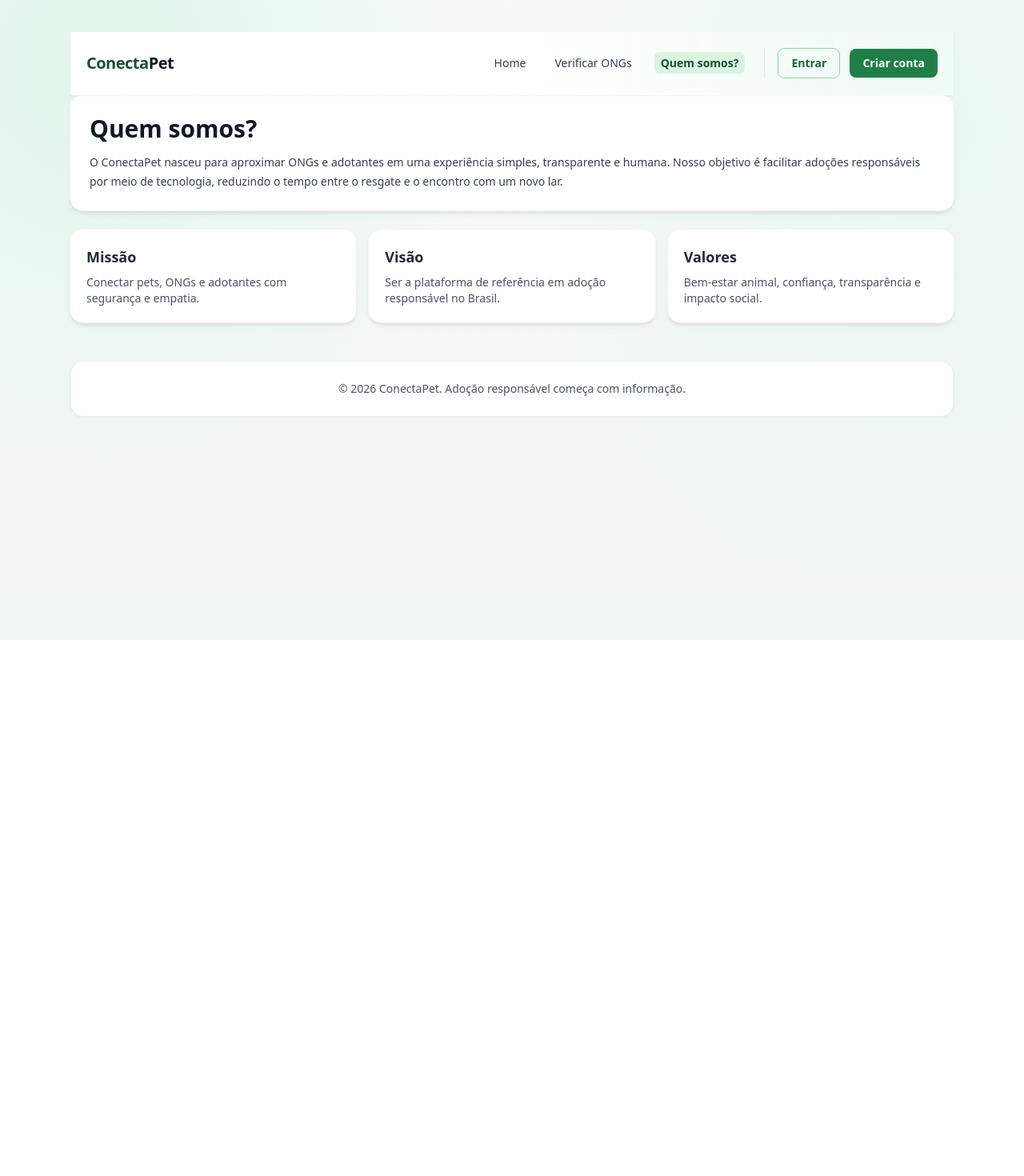
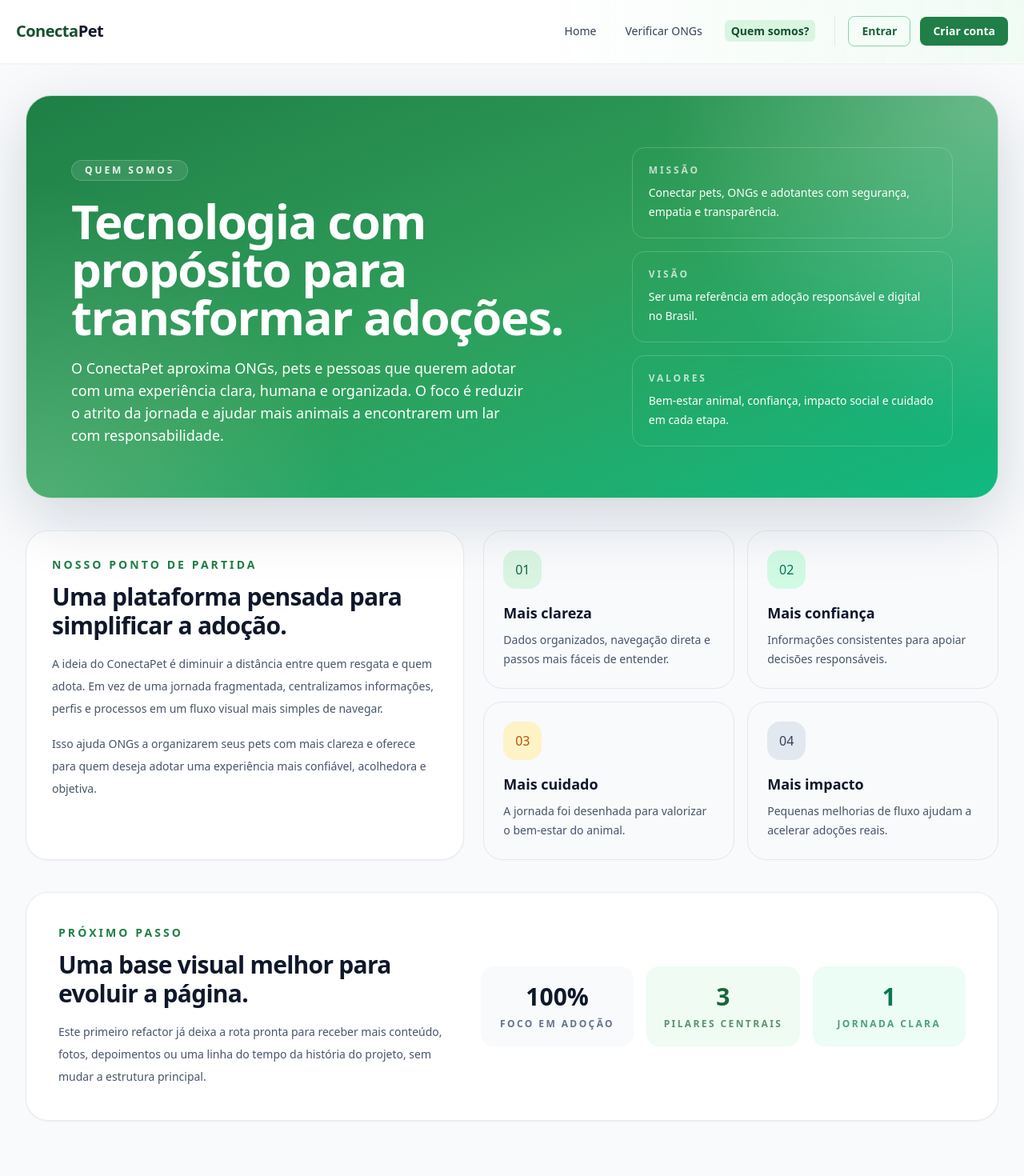
Before and after one commit to PauloHenriqueJunio/conectapet, a Next.js app in the folder frontend/: page /quem-somos in a window 1280 px wide. Shown: the top 1470 px of the page at 80% size. Before the commit the page ends 800 px from the top, so only its background shows below. Built offline with nearby package versions, Linux system fonts and the light colour scheme; no server answers.

Commit message:
refactor: redesign all layout page quem-somos and add layout and footer default

```diff
--- /dev/null
+++ b/frontend/src/app/(public)/quem-somos/layout.tsx
@@ -0,0 +1,15 @@
+import { ReactNode } from "react";
+import { SiteFooter } from "@/components/layout/SiteFooter";
+import { SiteHeader } from "@/components/layout/SiteHeader";
+
+export default function QuemSomosLayout({ children }: { children: ReactNode }) {
+  return (
+    <div className="flex min-h-screen flex-col bg-slate-50">
+      <SiteHeader page="quem-somos" variant="public" />
+
+      <main className="flex-1">{children}</main>
+
+      <SiteFooter />
+    </div>
+  );
+}
--- a/frontend/src/app/(public)/quem-somos/page.tsx
+++ b/frontend/src/app/(public)/quem-somos/page.tsx
@@ -1,43 +1,166 @@
-import { SiteFooter } from "@/components/layout/SiteFooter";
-import { SiteHeader } from "@/components/layout/SiteHeader";
-
 export default function QuemSomosPage() {
   return (
-    <main className="mx-auto max-w-6xl px-6 py-10">
-      <SiteHeader page="quem-somos" />
+    <div className="mx-auto flex w-full max-w-7xl flex-col gap-10 px-4 py-10 sm:px-6 lg:px-8">
+      <section className="relative overflow-hidden rounded-[2rem] border border-white/70 bg-gradient-to-br from-brand-600 via-brand-500 to-emerald-500 px-6 py-12 text-white shadow-[0_24px_80px_rgba(15,23,42,0.16)] sm:px-10 lg:px-14 lg:py-16">
+        <div className="absolute inset-0 bg-[radial-gradient(circle_at_top_right,_rgba(255,255,255,0.28),_transparent_32%),radial-gradient(circle_at_bottom_left,_rgba(255,255,255,0.16),_transparent_30%)]" />
+        <div className="relative grid gap-8 lg:grid-cols-[1.25fr_0.75fr] lg:items-end">
+          <div className="max-w-2xl">
+            <span className="inline-flex rounded-full border border-white/20 bg-white/10 px-4 py-1 text-xs font-semibold uppercase tracking-[0.24em] text-white/90 backdrop-blur-sm">
+              Quem somos
+            </span>
+            <h1 className="mt-5 text-4xl font-black tracking-tight sm:text-5xl lg:text-6xl">
+              Tecnologia com propósito para transformar adoções.
+            </h1>
+            <p className="mt-5 max-w-xl text-base leading-7 text-white/88 sm:text-lg">
+              O ConectaPet aproxima ONGs, pets e pessoas que querem adotar com
+              uma experiência clara, humana e organizada. O foco é reduzir o
+              atrito da jornada e ajudar mais animais a encontrarem um lar com
+              responsabilidade.
+            </p>
+          </div>
 
-      <section className="rounded-2xl bg-white p-6 shadow-md ring-1 ring-slate-100">
-        <h1 className="text-3xl font-bold text-slate-900">Quem somos?</h1>
-        <p className="mt-3 text-sm leading-6 text-slate-700">
-          O ConectaPet nasceu para aproximar ONGs e adotantes em uma experiência
-          simples, transparente e humana. Nosso objetivo é facilitar adoções
-          responsáveis por meio de tecnologia, reduzindo o tempo entre o resgate
-          e o encontro com um novo lar.
-        </p>
+          <div className="grid gap-4 sm:grid-cols-3 lg:grid-cols-1">
+            <div className="rounded-2xl border border-white/20 bg-white/12 p-5 backdrop-blur-md">
+              <p className="text-xs font-semibold uppercase tracking-[0.24em] text-white/70">
+                Missão
+              </p>
+              <p className="mt-2 text-sm leading-6 text-white/92">
+                Conectar pets, ONGs e adotantes com segurança, empatia e
+                transparência.
+              </p>
+            </div>
+            <div className="rounded-2xl border border-white/20 bg-white/12 p-5 backdrop-blur-md">
+              <p className="text-xs font-semibold uppercase tracking-[0.24em] text-white/70">
+                Visão
+              </p>
+              <p className="mt-2 text-sm leading-6 text-white/92">
+                Ser uma referência em adoção responsável e digital no Brasil.
+              </p>
+            </div>
+            <div className="rounded-2xl border border-white/20 bg-white/12 p-5 backdrop-blur-md">
+              <p className="text-xs font-semibold uppercase tracking-[0.24em] text-white/70">
+                Valores
+              </p>
+              <p className="mt-2 text-sm leading-6 text-white/92">
+                Bem-estar animal, confiança, impacto social e cuidado em cada
+                etapa.
+              </p>
+            </div>
+          </div>
+        </div>
       </section>
 
-      <section className="mt-6 grid gap-4 md:grid-cols-3">
-        <article className="rounded-2xl bg-white p-5 shadow-md ring-1 ring-slate-100">
-          <h2 className="text-lg font-semibold text-slate-800">Missão</h2>
-          <p className="mt-2 text-sm text-slate-600">
-            Conectar pets, ONGs e adotantes com segurança e empatia.
+      <section className="grid gap-6 lg:grid-cols-[0.92fr_1.08fr]">
+        <article className="rounded-[1.75rem] border border-slate-200/80 bg-white p-8 shadow-sm">
+          <p className="text-sm font-semibold uppercase tracking-[0.22em] text-brand-600">
+            Nosso ponto de partida
+          </p>
+          <h2 className="mt-3 text-3xl font-bold tracking-tight text-slate-900">
+            Uma plataforma pensada para simplificar a adoção.
+          </h2>
+          <p className="mt-4 text-sm leading-7 text-slate-600">
+            A ideia do ConectaPet é diminuir a distância entre quem resgata e
+            quem adota. Em vez de uma jornada fragmentada, centralizamos
+            informações, perfis e processos em um fluxo visual mais simples de
+            navegar.
+          </p>
+          <p className="mt-4 text-sm leading-7 text-slate-600">
+            Isso ajuda ONGs a organizarem seus pets com mais clareza e oferece
+            para quem deseja adotar uma experiência mais confiável, acolhedora e
+            objetiva.
           </p>
         </article>
-        <article className="rounded-2xl bg-white p-5 shadow-md ring-1 ring-slate-100">
-          <h2 className="text-lg font-semibold text-slate-800">Visão</h2>
-          <p className="mt-2 text-sm text-slate-600">
-            Ser a plataforma de referência em adoção responsável no Brasil.
-          </p>
-        </article>
-        <article className="rounded-2xl bg-white p-5 shadow-md ring-1 ring-slate-100">
-          <h2 className="text-lg font-semibold text-slate-800">Valores</h2>
-          <p className="mt-2 text-sm text-slate-600">
-            Bem-estar animal, confiança, transparência e impacto social.
-          </p>
-        </article>
+
+        <div className="grid gap-4 sm:grid-cols-2">
+          <article className="rounded-[1.5rem] border border-slate-200 bg-slate-50 p-6">
+            <div className="flex h-12 w-12 items-center justify-center rounded-2xl bg-brand-100 text-brand-700">
+              01
+            </div>
+            <h3 className="mt-4 text-lg font-semibold text-slate-900">
+              Mais clareza
+            </h3>
+            <p className="mt-2 text-sm leading-6 text-slate-600">
+              Dados organizados, navegação direta e passos mais fáceis de
+              entender.
+            </p>
+          </article>
+
+          <article className="rounded-[1.5rem] border border-slate-200 bg-slate-50 p-6">
+            <div className="flex h-12 w-12 items-center justify-center rounded-2xl bg-emerald-100 text-emerald-700">
+              02
+            </div>
+            <h3 className="mt-4 text-lg font-semibold text-slate-900">
+              Mais confiança
+            </h3>
+            <p className="mt-2 text-sm leading-6 text-slate-600">
+              Informações consistentes para apoiar decisões responsáveis.
+            </p>
+          </article>
+
+          <article className="rounded-[1.5rem] border border-slate-200 bg-slate-50 p-6">
+            <div className="flex h-12 w-12 items-center justify-center rounded-2xl bg-amber-100 text-amber-700">
+              03
+            </div>
+            <h3 className="mt-4 text-lg font-semibold text-slate-900">
+              Mais cuidado
+            </h3>
+            <p className="mt-2 text-sm leading-6 text-slate-600">
+              A jornada foi desenhada para valorizar o bem-estar do animal.
+            </p>
+          </article>
+
+          <article className="rounded-[1.5rem] border border-slate-200 bg-slate-50 p-6">
+            <div className="flex h-12 w-12 items-center justify-center rounded-2xl bg-slate-200 text-slate-700">
+              04
+            </div>
+            <h3 className="mt-4 text-lg font-semibold text-slate-900">
+              Mais impacto
+            </h3>
+            <p className="mt-2 text-sm leading-6 text-slate-600">
+              Pequenas melhorias de fluxo ajudam a acelerar adoções reais.
+            </p>
+          </article>
+        </div>
       </section>
 
-      <SiteFooter />
-    </main>
+      <section className="rounded-[1.75rem] border border-slate-200/80 bg-white p-8 shadow-sm sm:p-10">
+        <div className="grid gap-8 lg:grid-cols-[0.9fr_1.1fr] lg:items-center">
+          <div>
+            <p className="text-sm font-semibold uppercase tracking-[0.22em] text-brand-600">
+              Próximo passo
+            </p>
+            <h2 className="mt-3 text-3xl font-bold tracking-tight text-slate-900">
+              Uma base visual melhor para evoluir a página.
+            </h2>
+            <p className="mt-4 text-sm leading-7 text-slate-600">
+              Este primeiro refactor já deixa a rota pronta para receber mais
+              conteúdo, fotos, depoimentos ou uma linha do tempo da história do
+              projeto, sem mudar a estrutura principal.
+            </p>
+          </div>
+
+          <div className="grid gap-4 sm:grid-cols-3">
+            <div className="rounded-2xl bg-slate-50 p-5 text-center">
+              <p className="text-3xl font-black text-slate-900">100%</p>
+              <p className="mt-2 text-xs font-semibold uppercase tracking-[0.2em] text-slate-500">
+                foco em adoção
+              </p>
+            </div>
+            <div className="rounded-2xl bg-brand-50 p-5 text-center">
+              <p className="text-3xl font-black text-brand-700">3</p>
+              <p className="mt-2 text-xs font-semibold uppercase tracking-[0.2em] text-brand-700/70">
+                pilares centrais
+              </p>
+            </div>
+            <div className="rounded-2xl bg-emerald-50 p-5 text-center">
+              <p className="text-3xl font-black text-emerald-700">1</p>
+              <p className="mt-2 text-xs font-semibold uppercase tracking-[0.2em] text-emerald-700/70">
+                jornada clara
+              </p>
+            </div>
+          </div>
+        </div>
+      </section>
+    </div>
   );
 }
```
